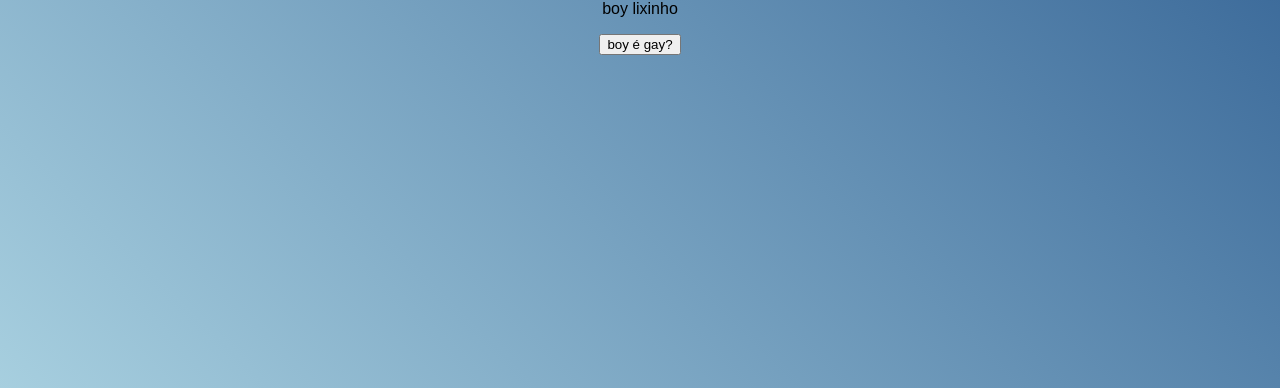
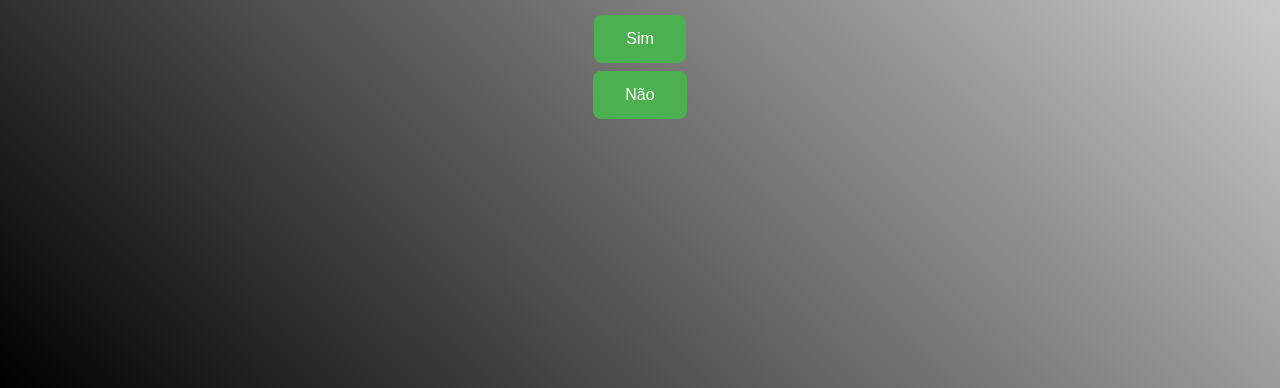
Before and after one commit to gustavovaladares/teste, a plain HTML site: page boy.html in a window 1280 px wide. Shown: the part 428-816 px from the top of the page. Drawn offline with Linux system fonts and the light colour scheme.

Commit message:
primeiro commit

```diff
--- a/boy.html
+++ b/boy.html
@@ -7,20 +7,62 @@
    <style>
     body{
         align-items: center;
-  background: linear-gradient(45deg, #a7cfdf 0%,#23538a 100%);
-  display: flex;
-  justify-content: center;
-  flex-direction: column;
-  font-family: 'Montserrat', sans-serif;
-  min-height: 100vh;
+        background: linear-gradient(45deg, #000000 0%,#fdfdfd 100%);
+        display: flex;
+        justify-content: center;
+        flex-direction: column;
+        font-family: 'Montserrat', sans-serif;
+        min-height: 100vh;
+    }
+    button {
+        background-color: #4CAF50; /* Green */
+        border: none;
+        color: white;
+        padding: 15px 32px;
+        text-align: center;
+        text-decoration: none;
+        display: inline-block;
+        font-size: 16px;
+        margin: 4px 2px;
+        cursor: pointer;
+        border-radius: 8px;
+        transition: background-color 0.3s;
+    }
+
+    p{
+        padding: 15px 32px;
+        font-size: 49px;
+        margin: 4px 2px;
+
+    }
+
+    button:hover {
+        background-color: #45a049;
     }
    </style>
-    <title>EAE boy</title>
+    <title>Sexoooo</title>
 </head>
 <body>
-    <h1> boy cuzao</h1>
-    <p> boy lixinho</p>
+    <h1> bem vindo ao site para sabe se o boy é lixo ou não!</h1>
+    <p> boy lixinho?</p>
 
-    <button> boy é gay?</button>
+
+    <button id="btn-sim">Sim</button>
+    <button id="btn-nao">Não</button>
+
+    <script>
+
+        const btnSim = document.getElementById("btn-sim");
+        const btnNao = document.getElementById("btn-nao");
+
+        btnSim.addEventListener("click", function() {
+            alert("Sim, ele é gay!");
+        });
+
+        // Adiciona o evento de clique ao botão "Não"
+        btnNao.addEventListener("click", function() {
+            alert("ERROU, ele é gay! kkkkkkkk");
+        });
+    </script>
 </body>
 </html>
```
